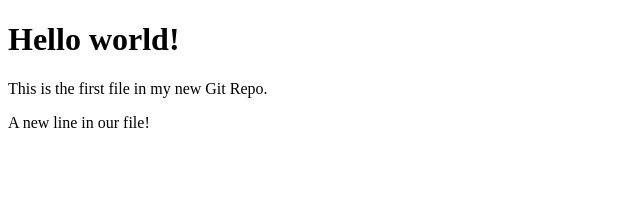
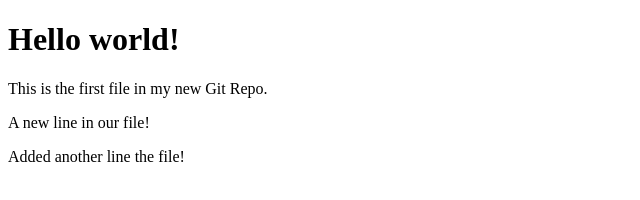
Before and after one commit to rampalliprakhar/Car-Dealership-Project, a plain HTML site: page index.html in a window 1280 px wide. Shown: the whole page, without its empty margins (0-640 px from the left). Drawn offline with Linux system fonts and the light colour scheme.

Commit message:
Updated HelloWorldTest

```diff
--- a/index.html
+++ b/index.html
@@ -9,6 +9,7 @@
 <h1>Hello world!</h1>
 <p>This is the first file in my new Git Repo.</p>
 <p>A new line in our file!</p>
+<p>Added another line the file!</p>
 
 </body>
 </html>
```
